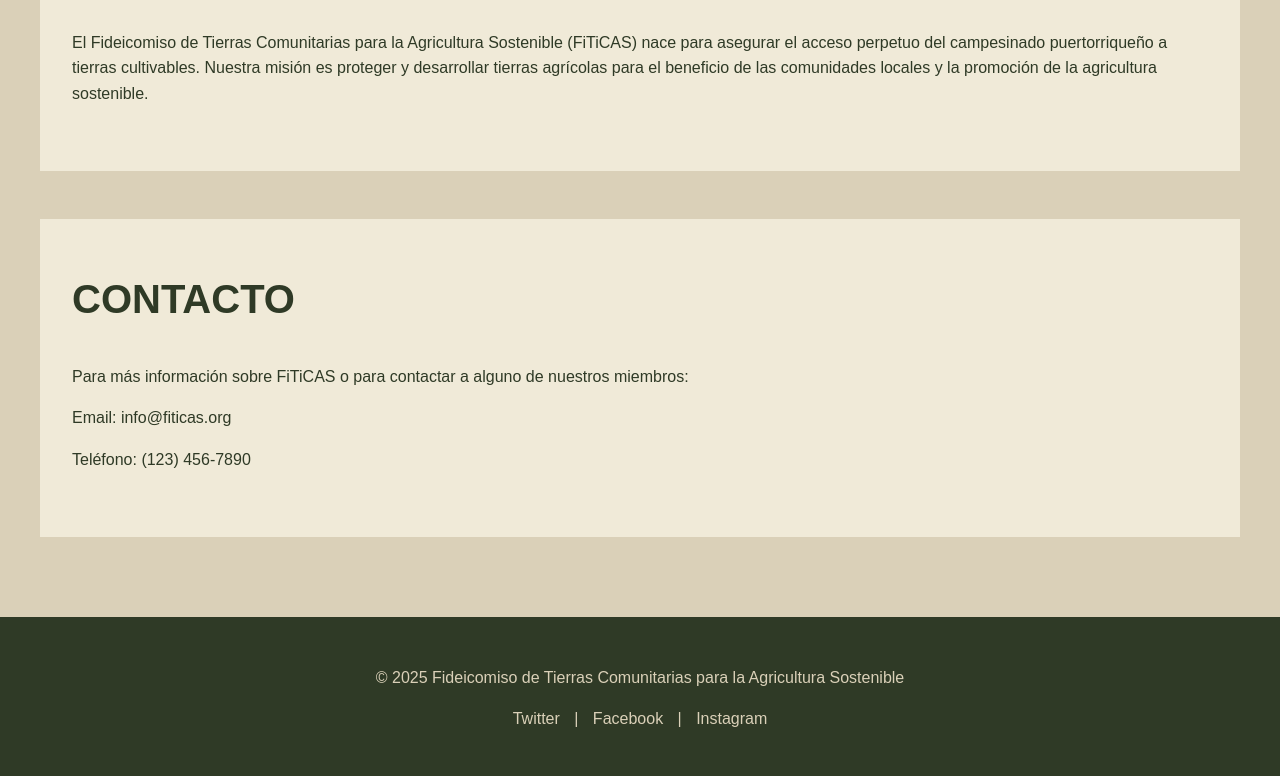
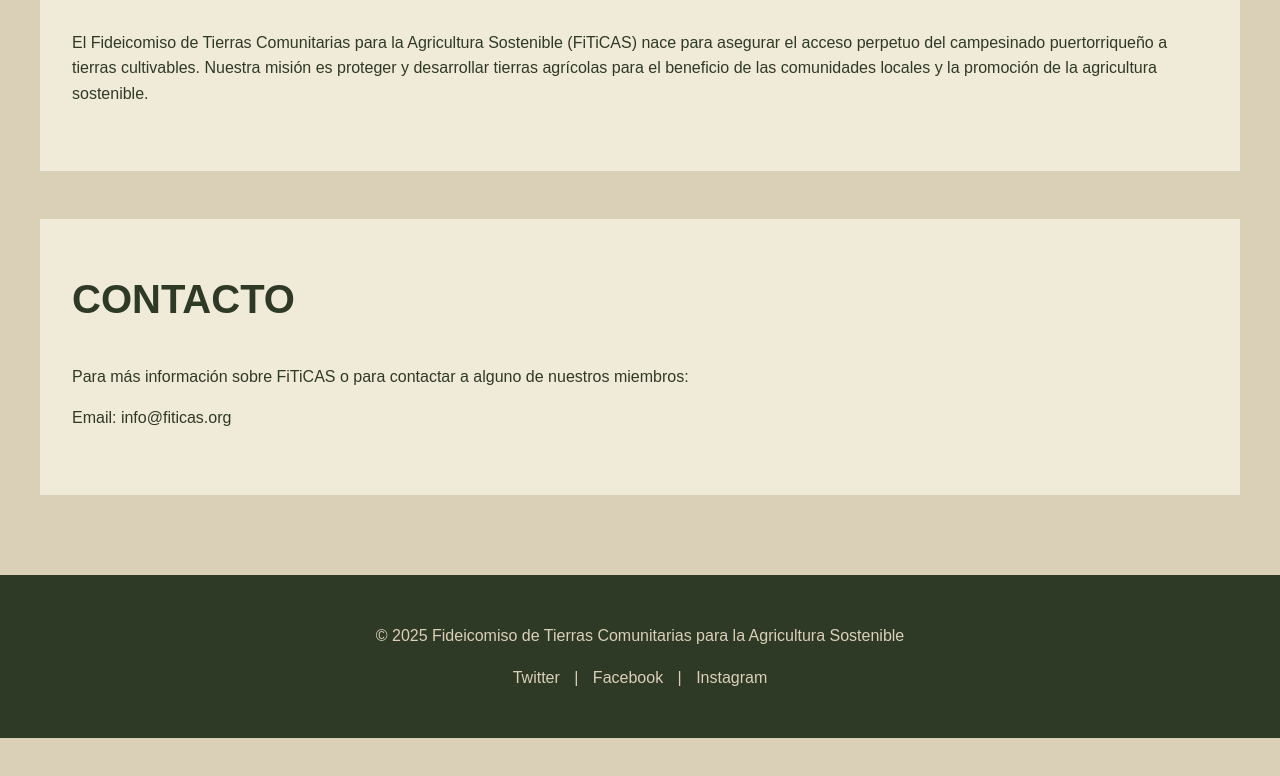
Before and after one commit to ron1tk/contact-directory, a plain HTML site: page index.html in a window 1280 px wide. Shown: the part 2260-3036 px from the top of the page. After the commit the page ends 2998 px from the top, so only its background shows below. Drawn offline with Linux system fonts and the light colour scheme; a web font is replaced by a local one.

Commit message:
Add more

```diff
--- a/index.html
+++ b/index.html
@@ -58,7 +58,7 @@
             <h2>Contacto</h2>
             <p>Para más información sobre FiTiCAS o para contactar a alguno de nuestros miembros:</p>
             <p>Email: info@fiticas.org</p>
-            <p>Teléfono: (123) 456-7890</p>
+
         </section>
     </main>
 
```
